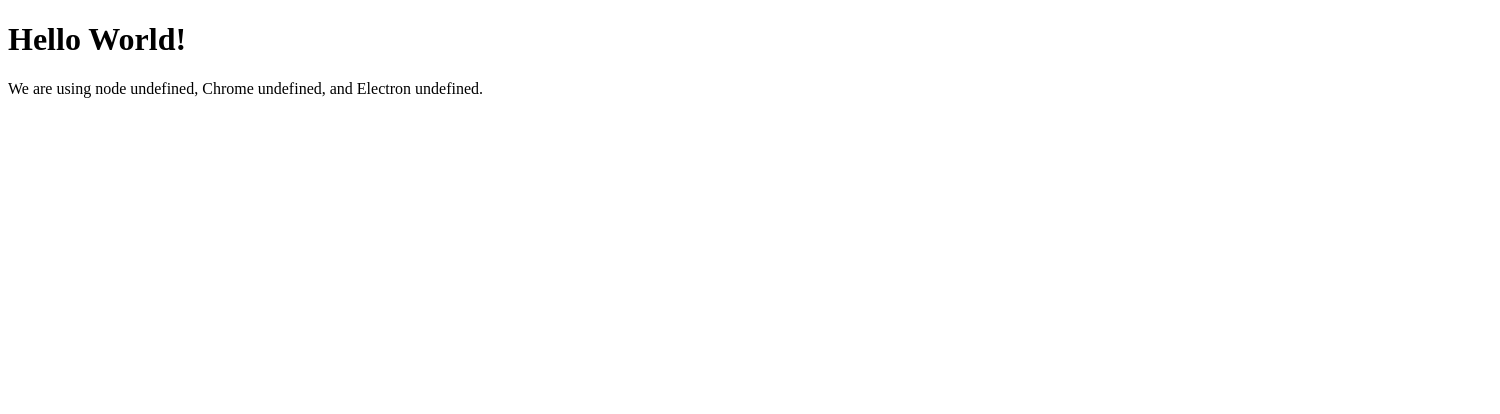
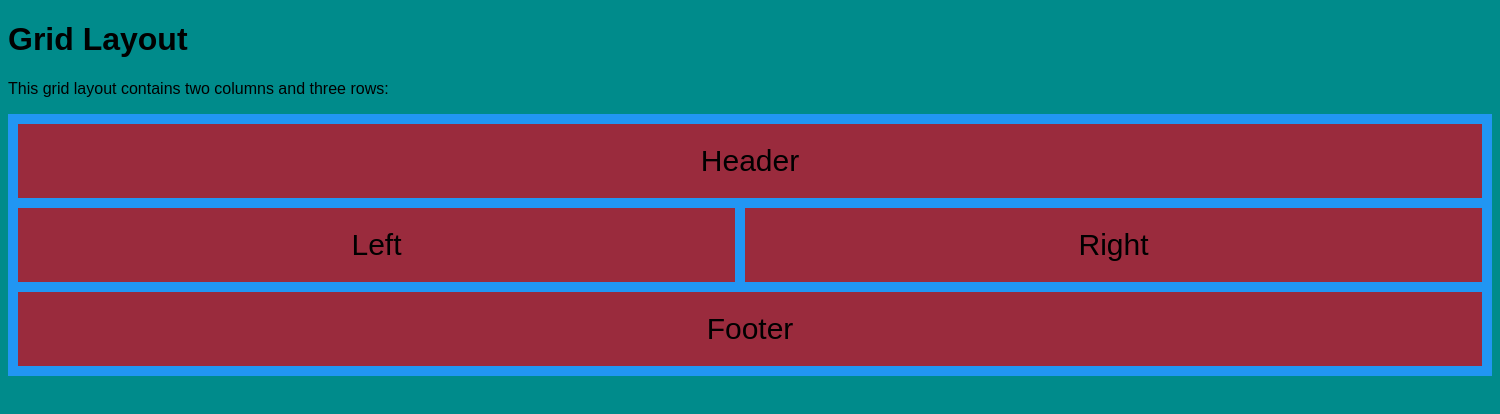
Before and after one commit to Sjoerd1953/electron-demo, an Electron app: page index.html in a window 1500 px wide. Drawn offline with Linux system fonts and the light colour scheme.

Commit message:
CSS grid applied. Menu added

```diff
--- /dev/null
+++ b/css/grid.css
@@ -0,0 +1,21 @@
+.item1 { grid-area: header; }
+.item2 { grid-area: left; }
+.item3 { grid-area: right; }
+.item4 { grid-area: footer; }
+
+.grid-container {
+  display: grid;
+  grid-template-areas:
+    'header header'
+    'left right'
+    'footer footer';
+  grid-gap: 10px;
+  background-color: #2196F3;
+  padding: 10px;
+}
+.grid-container > div {
+  background-color: rgba(184, 17, 17, 0.8);
+  text-align: center;
+  padding: 20px 0;
+  font-size: 30px;
+}
--- /dev/null
+++ b/css/index.css
@@ -0,0 +1,4 @@
+body{
+  background-color: darkcyan;
+  font-family: Arial, Helvetica, sans-serif;
+}
--- a/index.html
+++ b/index.html
@@ -1,13 +1,22 @@
 <!DOCTYPE html>
 <html>
-  <head>
-    <meta charset="UTF-8">
-    <title>Hello World!</title>
-  </head>
-  <body>
-    <h1>Hello World!</h1>
-    We are using node <script>document.write(process.versions.node)</script>,
-    Chrome <script>document.write(process.versions.chrome)</script>,
-    and Electron <script>document.write(process.versions.electron)</script>.
-  </body>
+<head>
+<title>Hello World!</title>
+<link rel="stylesheet" href="../css/index.css">
+<link rel="stylesheet" href="../css/grid.css">
+</head>
+<body>
+
+<h1>Grid Layout</h1>
+
+<p>This grid layout contains two columns and three rows:</p>
+
+<div class="grid-container">
+  <div class="item1">Header</div>
+  <div class="item2">Left</div>
+  <div class="item3">Right</div>
+  <div class="item4">Footer</div>
+</div>
+
+</body>
 </html>
```
Also changed, not shown: index.js (+25 -3 lines).
